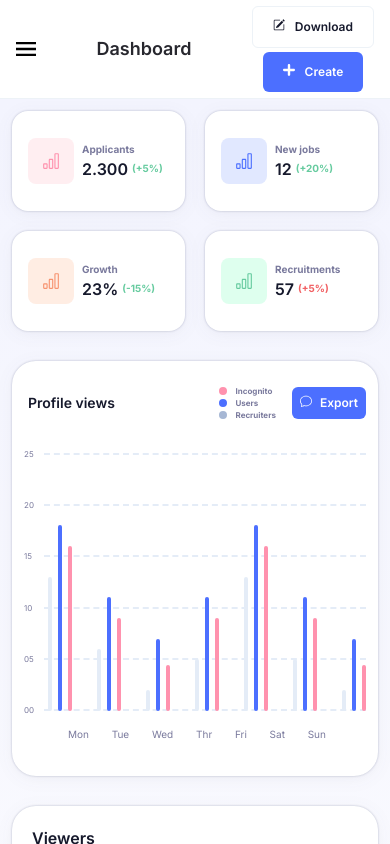
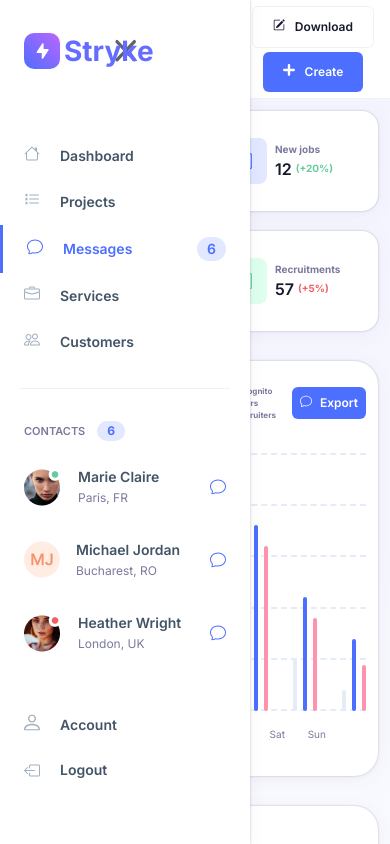
Before and after one commit to DevOluwatoyin/dashboard, a Next.js app: page /dashboard in a window 390 px wide. Shown: the top 844 px of the page. Built offline with nearby package versions, Linux system fonts and the light colour scheme.

Commit message:
working on the sidebar

```diff
--- a/src/app/dashboard/page.tsx
+++ b/src/app/dashboard/page.tsx
@@ -11,7 +11,7 @@ import SidebarControl from "@/components/SidebarControl";
 const Dashboard = () => {
   return (
     <div className="flex w-full">
-      {/* <Sidebar /> */}
+      <Sidebar />
       <div className="flex-1 lg:ml-[250px]">
         {/* <SidebarControl /> */}
         <DashboardHeader />
--- a/src/components/Sidebar.tsx
+++ b/src/components/Sidebar.tsx
@@ -22,7 +22,7 @@ const Sidebar = () => {
           Stryke
         </span>
       </Link>
-      <Image src={close} alt="close sidebar" />
+      <Image src={close} alt="close sidebar" className="lg:hidden" />
 
       <div className="flex flex-col w-full relative top-16 justify-between">
         {sideLists.map((item) => (
```
